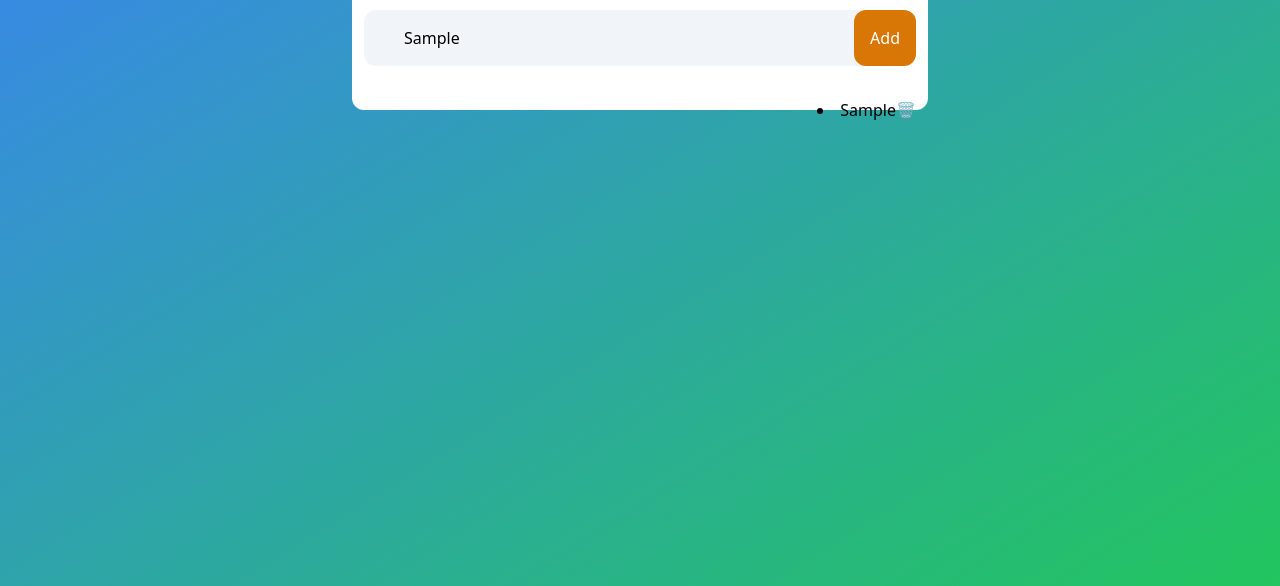
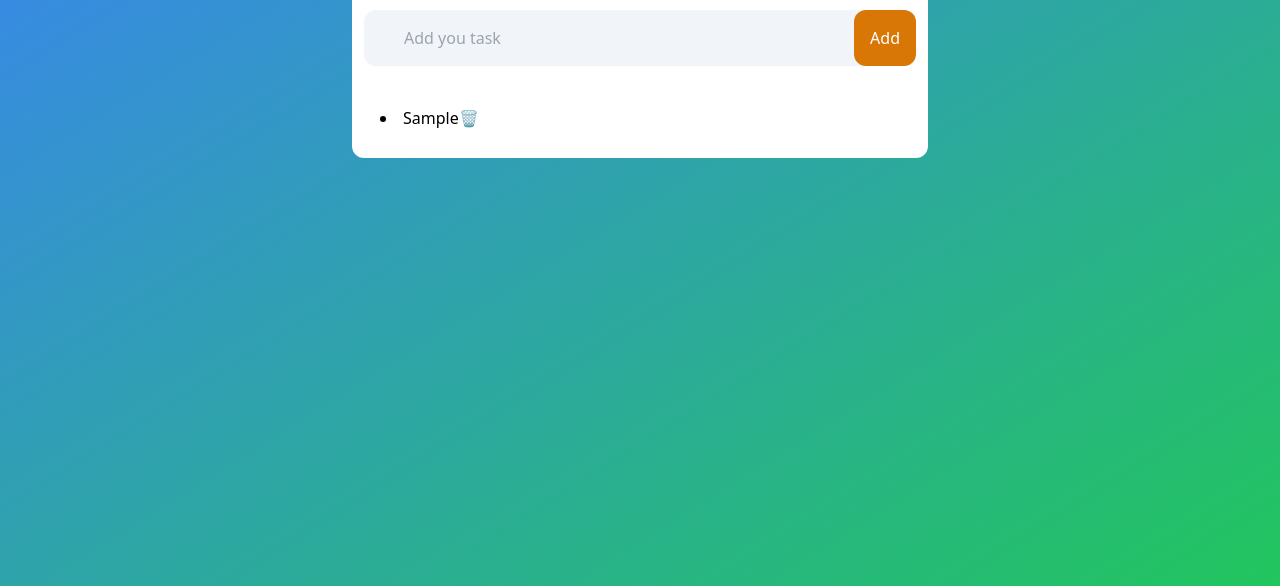
Before and after one commit to darshan-gawande/TodoList, a website: page index.html in a window 1280 px wide. Both pictures are taken after typing "Sample" into the empty fields and a click on the button "Add". Shown: the part 214-800 px from the top of the page. Drawn offline with Linux system fonts and the light colour scheme.

Commit message:
finished

```diff
--- a/index.html
+++ b/index.html
@@ -9,7 +9,7 @@
 <body>
     <!-- title -->
     <div id="container" class="w-full min-h-screen bg-gradient-to-br from-blue-500 to-green-500 p-4 ">
-    <div  id="todoApp" class="w-full max-w-xl bg-white mt-24 mx-auto mb-52 pt-10 mx-10 p-3 rounded-xl">
+    <div  id="todoApp" class="w-full max-w-xl bg-white mt-24 mx-auto mb-52 pt-10 mx-10 p-3 rounded-xl text">
         <h1 class="text-slate-700 text-4xl font-bold text-center p-2 m-2 flex">To do List+ </h1>
 
     <div id="row" class="flex items-center justify-between bg-slate-100 rounded-xl pl-8 mb-8">
--- a/script.js
+++ b/script.js
@@ -1,5 +1,8 @@
+
+
 const input = document.getElementById("input");
 const listContainer = document.getElementById("todoList");
+
 
 
 function addTask() {
@@ -9,10 +12,27 @@ function addTask() {
         const list = document.createElement("li");
         list.innerHTML = input.value;
         listContainer.appendChild(list);
+        list.classList.add("p-2","m-2", "font-medium");
 
-        const span = document.createElement("span");
+         span = document.createElement("span");
          span.innerHTML = "🗑";
         list.appendChild(span);
-        list.classList.add("float-right","cursor-pointer","item-center");
+        span.classList.add("cursor-pointer");
+
+        span.addEventListener("click", () => {
+        list.remove();
+    })
     }
+    input.value = "";
+    saveData();
+};
+
+function saveData() {
+    localStorage.setItem("data", listContainer.innerHTML);
+};
+
+function showData() {
+    listContainer.innerHTML = localStorage.getItem("data");
 }
+
+// showData();
```
Also changed, not shown: src/output.css.
